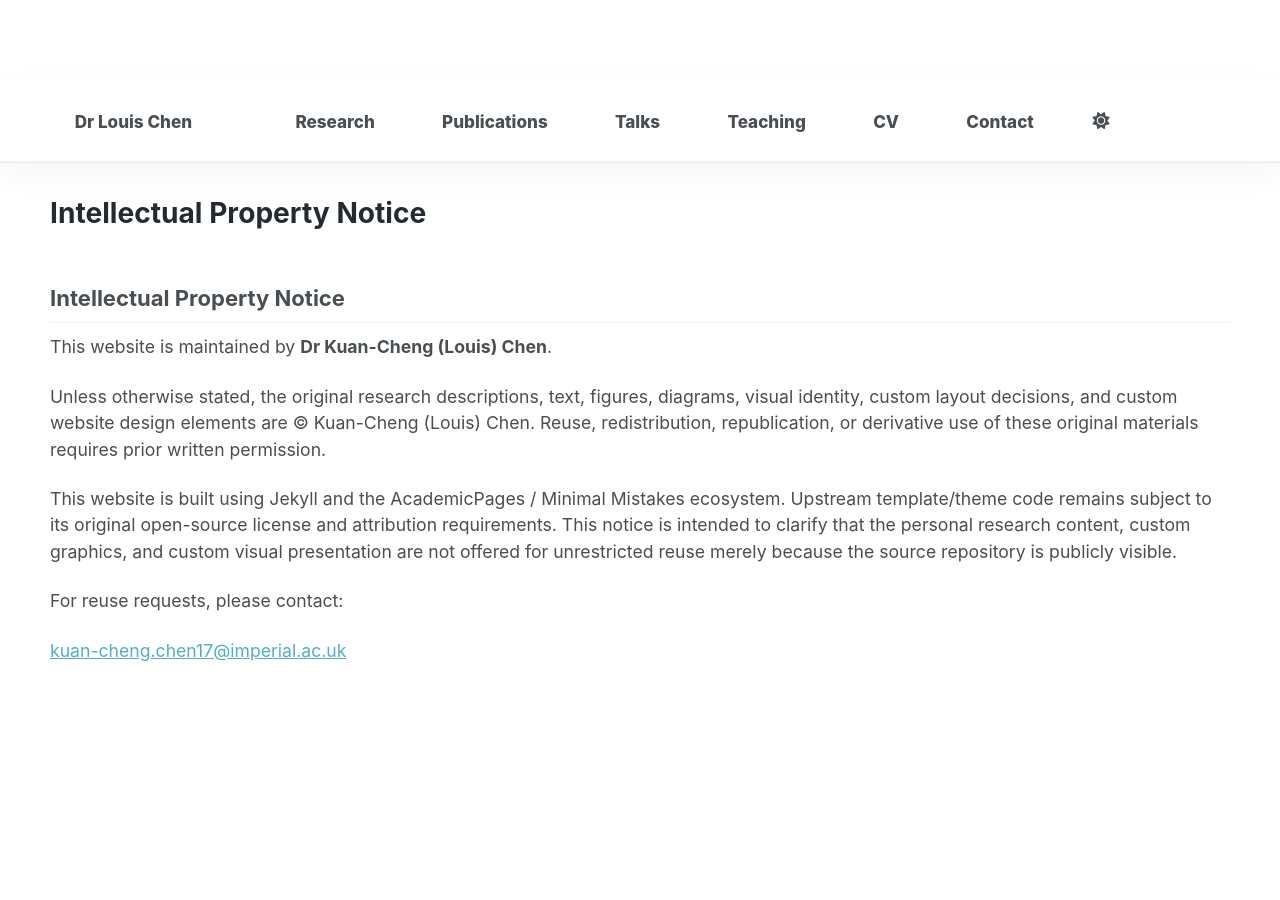
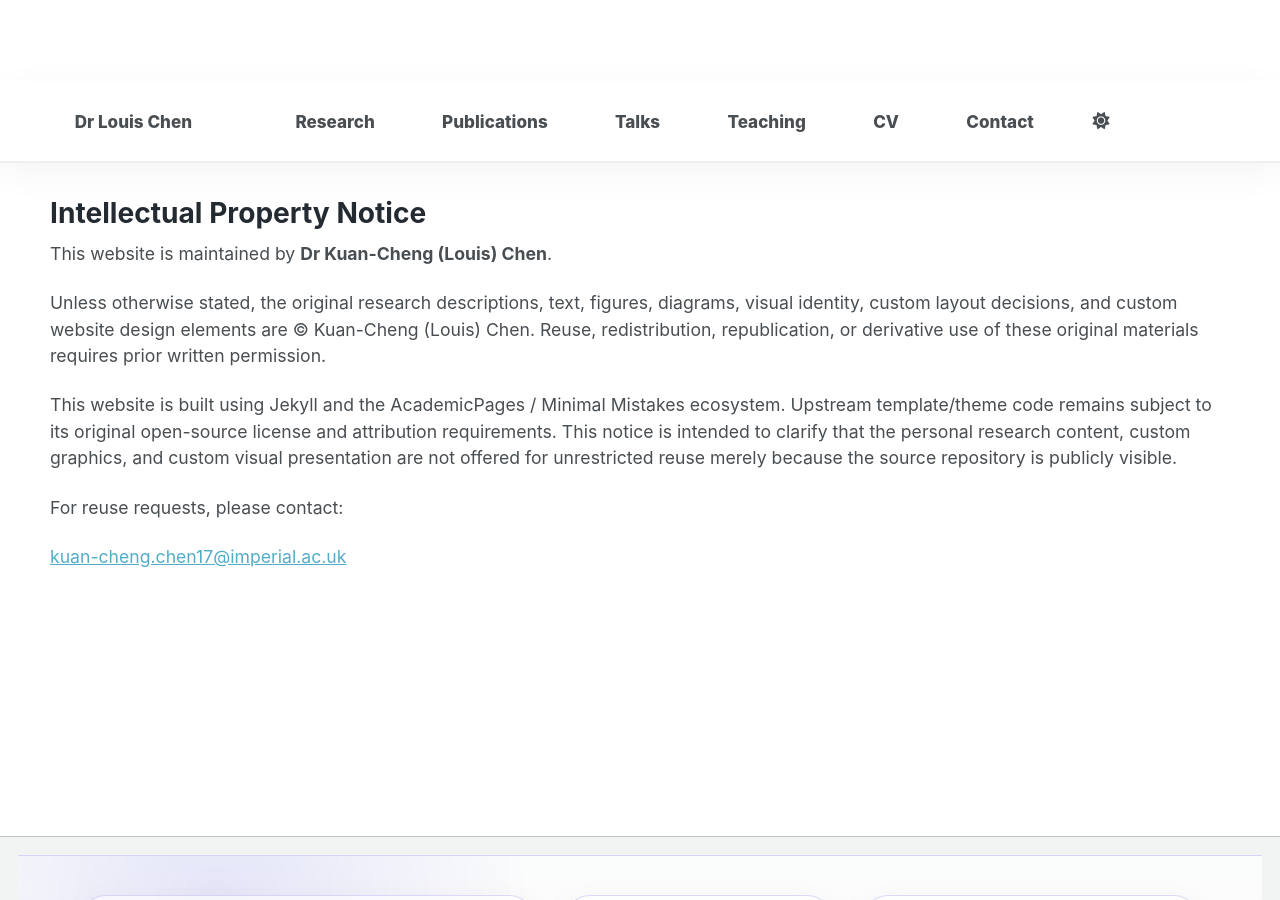
Before and after one commit to Louisanity/louisanity.github.io, a Jekyll site: the page built from _pages/NOTICE.md, in a window 1280 px wide and 900 px high. Built offline with Jekyll 4.4.1, drawn with Linux system fonts in a browser that asks for light colours.

Commit message:
Update NOTICE.md

```diff
--- a/_pages/NOTICE.md
+++ b/_pages/NOTICE.md
@@ -5,8 +5,6 @@
 author_profile: false
 classes: wide lc-interior-shell
 ---
-
-## Intellectual Property Notice
 
 This website is maintained by **Dr Kuan-Cheng (Louis) Chen**.
 
```
